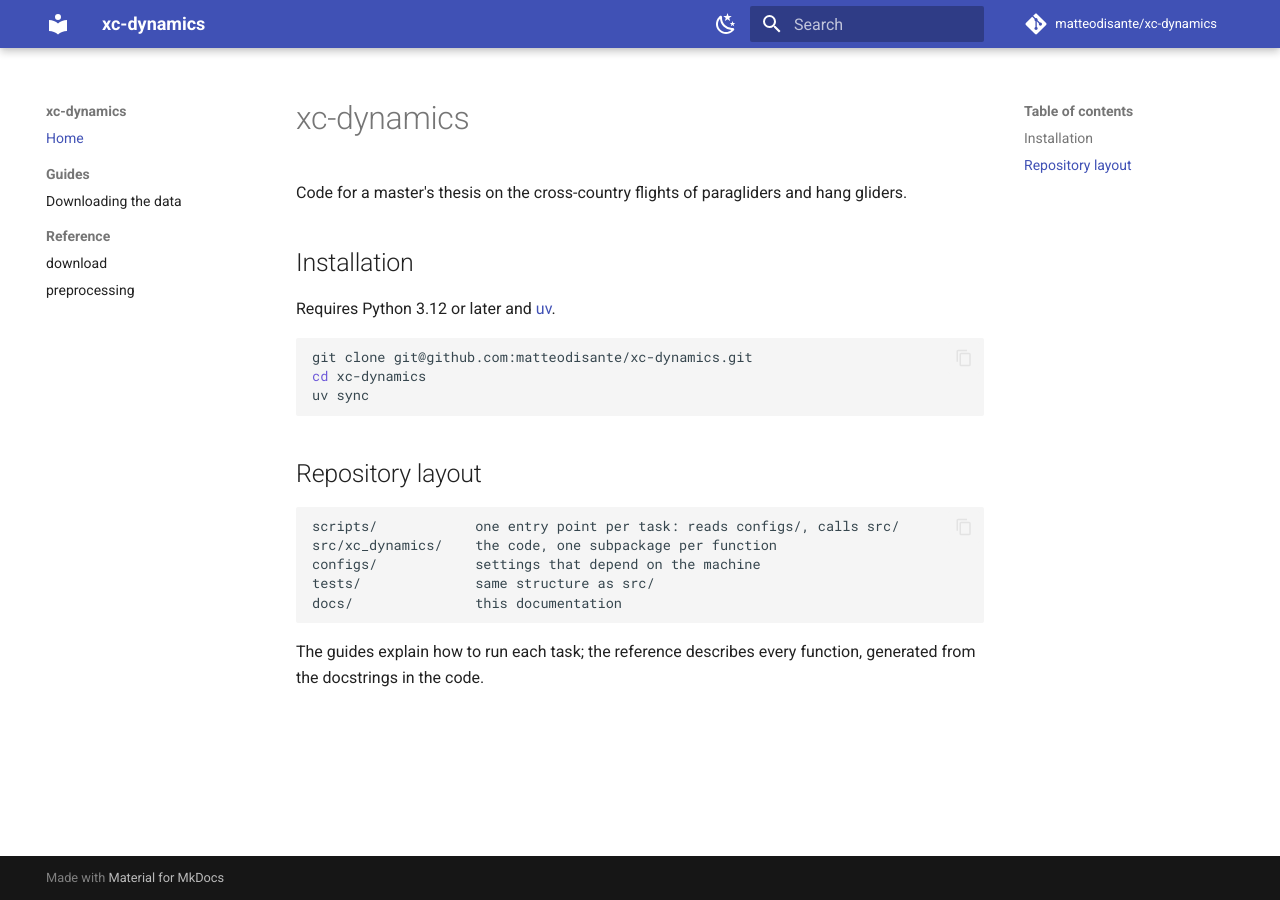
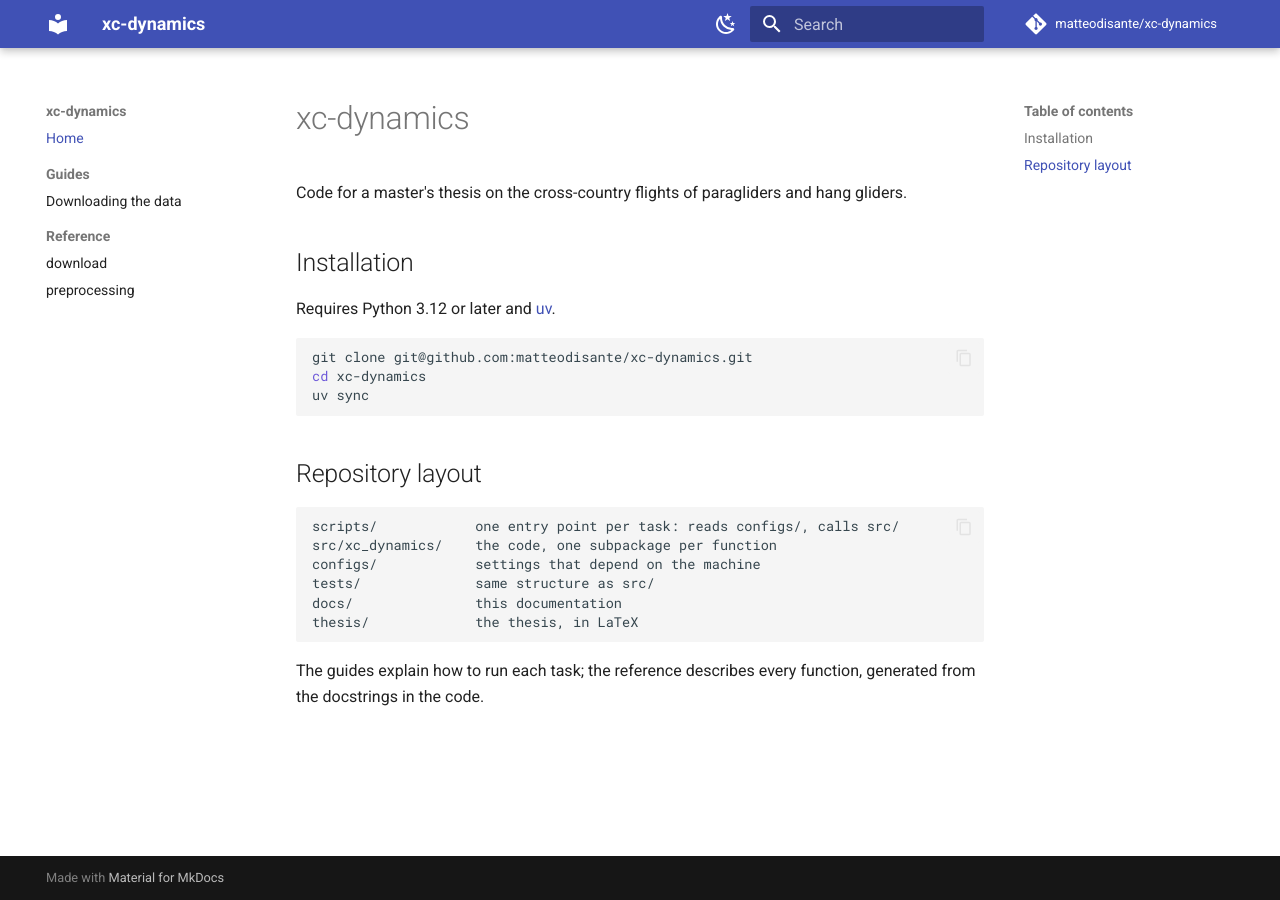
Before and after one commit to matteodisante/xc-dynamics, an MkDocs documentation site: the page built from docs/index.md, in a window 1280 px wide. Built offline with MkDocs 1.6.1 and Material for MkDocs 9.7.7, drawn with Linux system fonts in a browser that asks for light colours; comment, search, counter and statistics services are not loaded.

Commit message:
Add thesis with the dataset and pre-processing chapters
Co-Authored-By: Claude Opus 5.5 <noreply@anthropic.com>

````diff
--- a/docs/index.md
+++ b/docs/index.md
@@ -20,6 +20,7 @@ src/xc_dynamics/    the code, one subpackage per function
 configs/            settings that depend on the machine
 tests/              same structure as src/
 docs/               this documentation
+thesis/             the thesis, in LaTeX
 ```
 
 The guides explain how to run each task; the reference describes every function,
````
Also changed, not shown: 9 other files.
